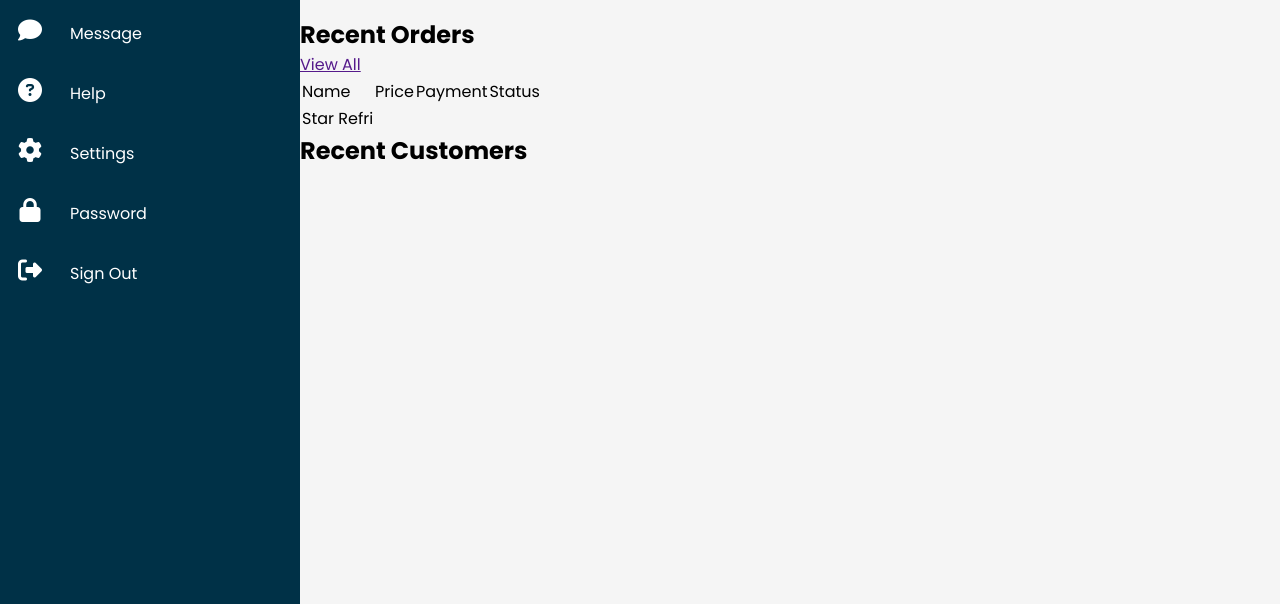
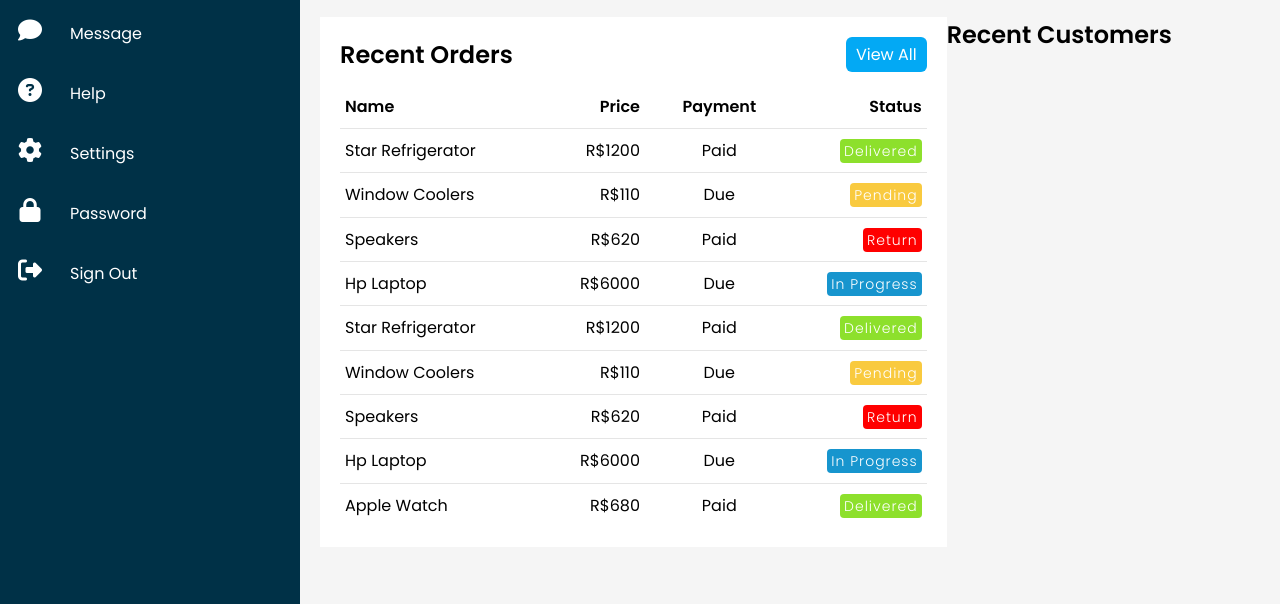
Before and after one commit to AnaSousa314/Dashboard, a plain HTML site: page pages/index.html in a window 1280 px wide. Shown: the part 196-800 px from the top of the page. Drawn offline with Linux system fonts and the light colour scheme.

Commit message:
feat: finish recent orders table in details table

```diff
--- a/assets/css/styles.css
+++ b/assets/css/styles.css
@@ -209,3 +209,113 @@ body{
   font-size: 2.5em;
   color: #03a9f4;
 }
+
+
+.details{
+  position: relative;
+  width: 100%;
+  padding: 20px;
+  padding-top: 0;
+  display: grid;
+  grid-template-columns: 2fr 1fr;
+}
+
+
+.details .recentOrders{
+  position: relative;
+  display: grid;
+  min-height: 530px;
+  background: #fff;
+  padding: 20px;
+}
+
+.cardHeader{
+  display: flex;
+  justify-content: space-between;
+  align-items: flex-start;
+}
+
+.cardHeader h2{
+  font-weight: 600;
+}
+
+.btn{
+  position: relative;
+  padding: 5px 10px;
+  background: #03a9f4;
+  color: #fff;
+  text-decoration: none;
+  border-radius: 6px;
+}
+
+.details table{
+  width: 100%;
+  border-collapse: collapse;
+  margin-top: 10px;
+}
+
+.details table thead td{
+  font-weight: 600;
+}
+
+.details .recentOrders table tr{
+  border-bottom: 1px solid rgba(0, 0, 0, 0.1);
+}
+
+.details .recentOrders table tbody tr:last-child{
+  border-bottom: none;
+}
+
+.details .recentOrders table tbody tr:hover{
+  background: #03a9f4;
+  color: #fff;
+}
+
+.details .recentOrders table tr td{
+  padding: 9px 5px;
+}
+
+.details .recentOrders table thead tr td:last-child,
+.details .recentOrders table tbody tr td:last-child
+{
+  text-align: right;
+}
+
+.details .recentOrders table thead tr td:nth-child(2),
+.details .recentOrders table tbody tr td:nth-child(2){
+  text-align: right;
+  padding-right: 20px;
+}
+
+.details .recentOrders table thead tr td:nth-child(3),
+.details .recentOrders table tbody tr td:nth-child(3){
+  text-align: center;
+}
+
+.status{
+  position: relative;
+  padding: 2px 4px;
+  background: #f00;
+  color: #fff;
+  border-radius: 4px;
+  font-size: 14px;
+  font-weight: 300;
+  letter-spacing: 1px;
+}
+
+.delivered
+{
+  background: #8de02c;
+}
+
+.pending{
+  background: #f9ca3f;
+}
+
+.return{
+  background: #f00;
+}
+
+.inprogress{
+  background: #1795ce;
+}
--- a/pages/index.html
+++ b/pages/index.html
@@ -148,8 +148,68 @@
               </thead>
               <tbody>
                 <tr>
-                  <td>Star Refri</td>
+                  <td>Star Refrigerator</td>
+                  <td>R$1200</td>
+                  <td>Paid</td>
+                  <td> <span class="status delivered">Delivered</span> </td>
                 </tr>
+
+                <tr>
+                  <td>Window Coolers</td>
+                  <td>R$110</td>
+                  <td>Due</td>
+                  <td> <span class="status pending">Pending</span> </td>
+                </tr>
+
+                <tr>
+                  <td>Speakers</td>
+                  <td>R$620</td>
+                  <td>Paid</td>
+                  <td> <span class="status return">Return</span> </td>
+                </tr>
+
+                <tr>
+                  <td>Hp Laptop</td>
+                  <td>R$6000</td>
+                  <td>Due</td>
+                  <td><span class="status inprogress">In Progress</span></td>
+                </tr>
+
+                <tr>
+                  <td>Star Refrigerator</td>
+                  <td>R$1200</td>
+                  <td>Paid</td>
+                  <td> <span class="status delivered">Delivered</span> </td>
+                </tr>
+
+                <tr>
+                  <td>Window Coolers</td>
+                  <td>R$110</td>
+                  <td>Due</td>
+                  <td> <span class="status pending">Pending</span> </td>
+                </tr>
+
+                <tr>
+                  <td>Speakers</td>
+                  <td>R$620</td>
+                  <td>Paid</td>
+                  <td> <span class="status return">Return</span> </td>
+                </tr>
+
+                <tr>
+                  <td>Hp Laptop</td>
+                  <td>R$6000</td>
+                  <td>Due</td>
+                  <td><span class="status inprogress">In Progress</span></td>
+                </tr>
+
+                <tr>
+                  <td>Apple Watch</td>
+                  <td>R$680</td>
+                  <td>Paid</td>
+                  <td> <span class="status delivered">Delivered</span> </td>
+                </tr>
+
               </tbody>
             </table>
           </div>
```
Also changed, not shown: 1 other file.
